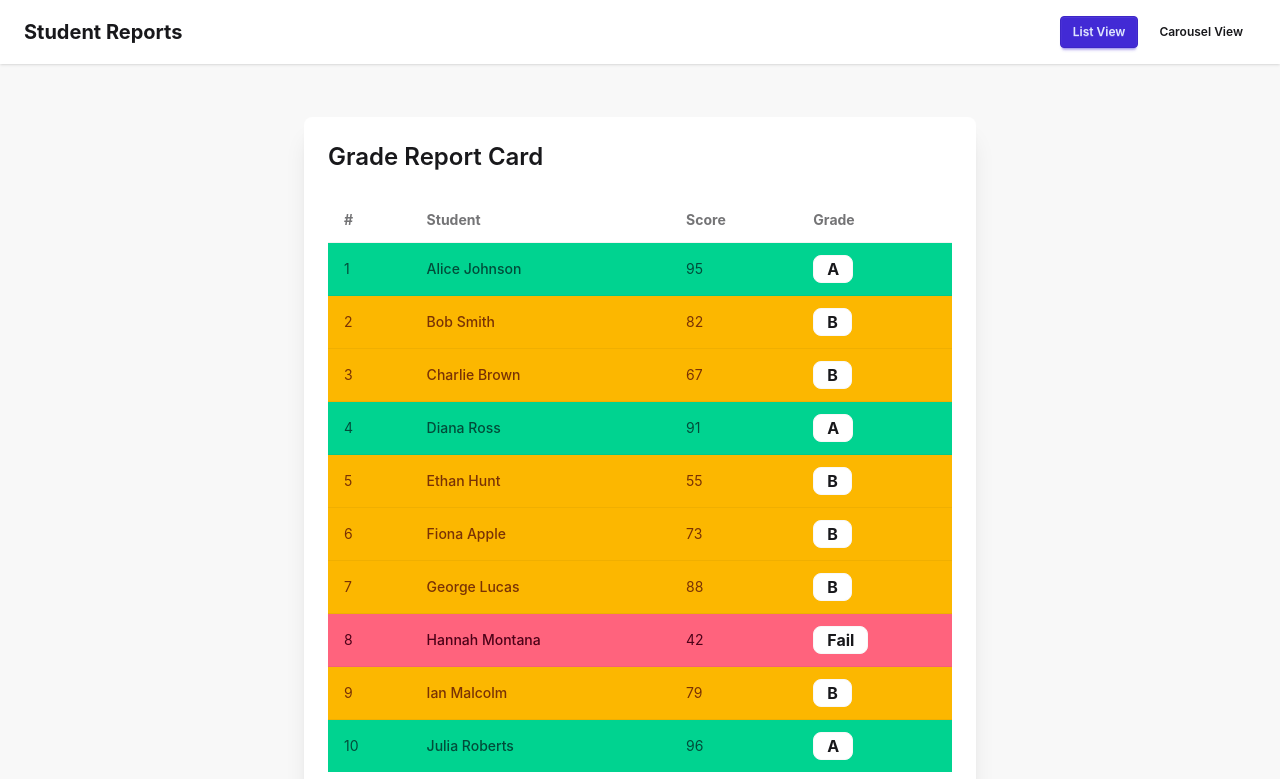
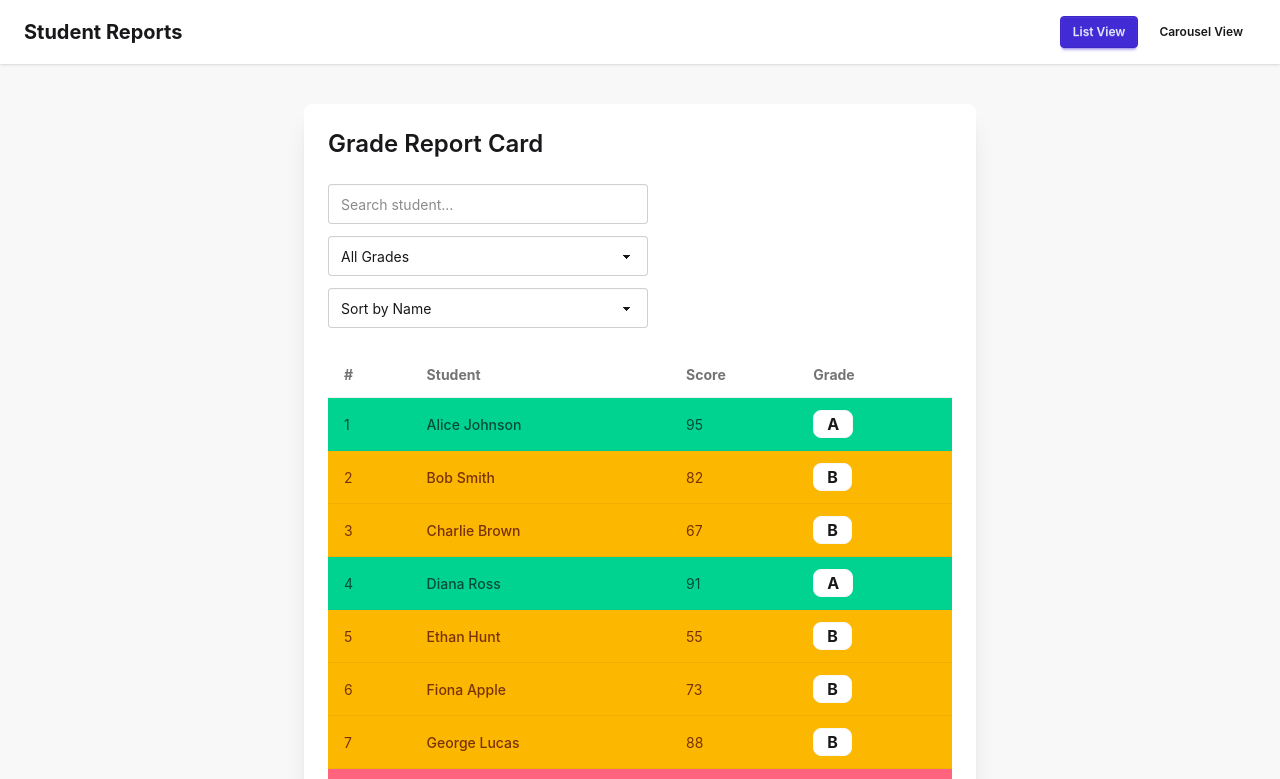
Before and after one commit to Joseph-Monakedi/ReportCards, a React (Vite) app: page / in a window 1280 px wide. Shown: the top 779 px of the page. Built offline with nearby package versions, Linux system fonts and the light colour scheme.

Commit message:
switch components from use state to url params

```diff
--- a/src/app.tsx
+++ b/src/app.tsx
@@ -1,24 +1,21 @@
-import { useState } from "react";
 import GradeReportCard from "./components/ReportCard";
 import ReportCardCarousel from "./components/ReportCardCarousel";
-
-type ViewMode = "list" | "carousel";
+import { useViewFromUrl } from "./hooks/useViewFromUrl";
+import { setUrlParam } from "./utils/urlState";
 
 function App() {
-  const [view, setView] = useState<ViewMode>("list");
+  const view = useViewFromUrl();
 
   return (
     <div className="min-h-screen bg-base-200">
-      {/* Header */}
       <div className="navbar bg-base-100 shadow-sm px-6">
         <div className="flex-1">
           <h1 className="text-xl font-bold">Student Reports</h1>
         </div>
 
-        {/* Toggle */}
         <div className="flex gap-2">
           <button
-            onClick={() => setView("list")}
+            onClick={() => setUrlParam("view", "list")}
             className={`btn btn-sm ${
               view === "list" ? "btn-primary" : "btn-ghost"
             }`}
@@ -27,7 +24,7 @@ function App() {
           </button>
 
           <button
-            onClick={() => setView("carousel")}
+            onClick={() => setUrlParam("view", "carousel")}
             className={`btn btn-sm ${
               view === "carousel" ? "btn-primary" : "btn-ghost"
             }`}
@@ -37,7 +34,6 @@ function App() {
         </div>
       </div>
 
-      {/* Content */}
       <main className="p-4">
         {view === "list" && <GradeReportCard />}
         {view === "carousel" && <ReportCardCarousel />}
--- a/src/components/ReportCard.tsx
+++ b/src/components/ReportCard.tsx
@@ -1,12 +1,68 @@
 import { students } from "../data/students";
 import { getGradeInfo } from "../utils/gradeHelper";
+import { setUrlParam } from "../utils/urlState";
+import { useFiltersFromUrl } from "../hooks/useFiltersFromUrl";
 
 const GradeReportCard = () => {
+const { grade, sort, search } = useFiltersFromUrl();
+
+  const filteredStudents = [...students]
+    // 🔍 search
+    .filter((s) =>
+      s.name.toLowerCase().includes(search.toLowerCase())
+    )
+    // 🎯 grade filter
+    .filter((s) => {
+      if (grade === "all") return true;
+      return getGradeInfo(s.score).label === grade;
+    })
+    // 🔤 sort
+    .sort((a, b) => {
+      if (sort === "name") return a.name.localeCompare(b.name);
+      return b.score - a.score;
+    });
+
   return (
     <div className="min-h-screen bg-base-200 flex items-center justify-center p-6">
       <div className="card bg-base-100 shadow-xl w-full max-w-2xl">
         <div className="card-body">
           <h2 className="card-title text-2xl mb-4">Grade Report Card</h2>
+
+          {/* 🔧 Controls */}
+          <div className="flex flex-wrap gap-3 mb-4">
+            {/* search */}
+            <input
+              type="text"
+              placeholder="Search student..."
+              className="input input-bordered"
+              defaultValue={search}
+              onChange={(e) => setUrlParam("search", e.target.value)}
+            />
+
+            {/* grade filter */}
+            <select
+              className="select select-bordered"
+              value={grade}
+              onChange={(e) => setUrlParam("grade", e.target.value)}
+            >
+              <option value="all">All Grades</option>
+              <option value="A">Grade A</option>
+              <option value="B">Grade B</option>
+              <option value="Fail">Fail</option>
+            </select>
+
+            {/* sort */}
+            <select
+              className="select select-bordered"
+              value={sort}
+              onChange={(e) => setUrlParam("sort", e.target.value)}
+            >
+              <option value="name">Sort by Name</option>
+              <option value="score">Sort by Score</option>
+            </select>
+          </div>
+
+          {/* 📊 Table */}
           <div className="overflow-x-auto">
             <table className="table">
               <thead>
@@ -18,26 +74,23 @@ const GradeReportCard = () => {
                 </tr>
               </thead>
               <tbody>
-                {students.map((student) => {
-                  const grade = getGradeInfo(student.score);
+                {filteredStudents.map((student) => {
+                  const gradeInfo = getGradeInfo(student.score);
                   return (
-                    <tr key={student.id} className={grade.className}>
+                    <tr key={student.id} className={gradeInfo.className}>
                       <td>{student.id}</td>
                       <td className="font-medium">{student.name}</td>
                       <td>{student.score}</td>
                       <td>
-                        <span className="badge badge-lg font-bold">{grade.label}</span>
+                        <span className="badge badge-lg font-bold">
+                          {gradeInfo.label}
+                        </span>
                       </td>
                     </tr>
                   );
                 })}
               </tbody>
             </table>
-          </div>
-          <div className="flex flex-wrap gap-2 mt-4">
-            <span className="badge bg-success text-success-content">A: 90-100</span>
-            <span className="badge bg-warning text-warning-content">B: 50-89</span>
-            <span className="badge bg-error text-error-content">Fail: Below 50</span>
           </div>
         </div>
       </div>
--- a/src/components/ReportCardCarousel.tsx
+++ b/src/components/ReportCardCarousel.tsx
@@ -1,10 +1,29 @@
 import { useEffect, useRef, useState } from "react";
 import { students } from "../data/students";
 import Hover3DStudentCard from "./Hover3dStudentCard";
+import { getGradeInfo } from "../utils/gradeHelper";
+import { setUrlParam } from "../utils/urlState";
+import { useFiltersFromUrl } from "../hooks/useFiltersFromUrl";
+
 
 const ReportCardCarousel = () => {
   const carouselRef = useRef<HTMLDivElement | null>(null);
   const [isHovered, setIsHovered] = useState(false);
+
+  const { grade, sort, search } = useFiltersFromUrl();
+
+  const filteredStudents = [...students]
+    .filter((s) =>
+      s.name.toLowerCase().includes(search.toLowerCase())
+    )
+    .filter((s) => {
+      if (grade === "all") return true;
+      return getGradeInfo(s.score).label === grade;
+    })
+    .sort((a, b) => {
+      if (sort === "name") return a.name.localeCompare(b.name);
+      return b.score - a.score;
+    });
 
   useEffect(() => {
     if (isHovered) return;
@@ -13,13 +32,7 @@ const ReportCardCarousel = () => {
       const container = carouselRef.current;
       if (!container) return;
 
-      const scrollAmount = 280;
-
-      container.scrollBy({
-        left: scrollAmount,
-        behavior: "smooth",
-      });
-
+      container.scrollBy({ left: 280, behavior: "smooth" });
 
       if (
         container.scrollLeft + container.clientWidth >=
@@ -39,32 +52,45 @@ const ReportCardCarousel = () => {
           Report Card Carousel
         </h2>
 
-        {/* Carousel */}
+        <div className="flex flex-wrap gap-3 mb-6 justify-center">
+          <input
+            type="text"
+            placeholder="Search student..."
+            className="input input-bordered"
+            defaultValue={search}
+            onChange={(e) => setUrlParam("search", e.target.value)}
+          />
+
+          <select
+            className="select select-bordered"
+            value={grade}
+            onChange={(e) => setUrlParam("grade", e.target.value)}
+          >
+            <option value="ALL">All Grades</option>
+            <option value="A">Grade A</option>
+            <option value="B">Grade B</option>
+            <option value="Fail">Fail</option>
+          </select>
+
+          <select
+            className="select select-bordered"
+            value={sort}
+            onChange={(e) => setUrlParam("sort", e.target.value)}
+          >
+            <option value="name">Sort by Name</option>
+            <option value="score">Sort by Score</option>
+          </select>
+        </div>
+
         <div
           ref={carouselRef}
           onMouseEnter={() => setIsHovered(true)}
           onMouseLeave={() => setIsHovered(false)}
           className="flex gap-6 overflow-x-auto pb-6 scroll-smooth [perspective:1000px]"
         >
-          {students.map((student) => (
-            <Hover3DStudentCard
-              key={student.id}
-              student={student}
-            />
+          {filteredStudents.map((student) => (
+            <Hover3DStudentCard key={student.id} student={student} />
           ))}
-        </div>
-
-        {/* Legend */}
-        <div className="flex flex-wrap gap-2 mt-6 justify-center">
-          <span className="badge bg-success text-success-content">
-            A: 90-100
-          </span>
-          <span className="badge bg-warning text-warning-content">
-            B: 50-89
-          </span>
-          <span className="badge bg-error text-error-content">
-            Fail: Below 50
-          </span>
         </div>
       </div>
     </div>
```
